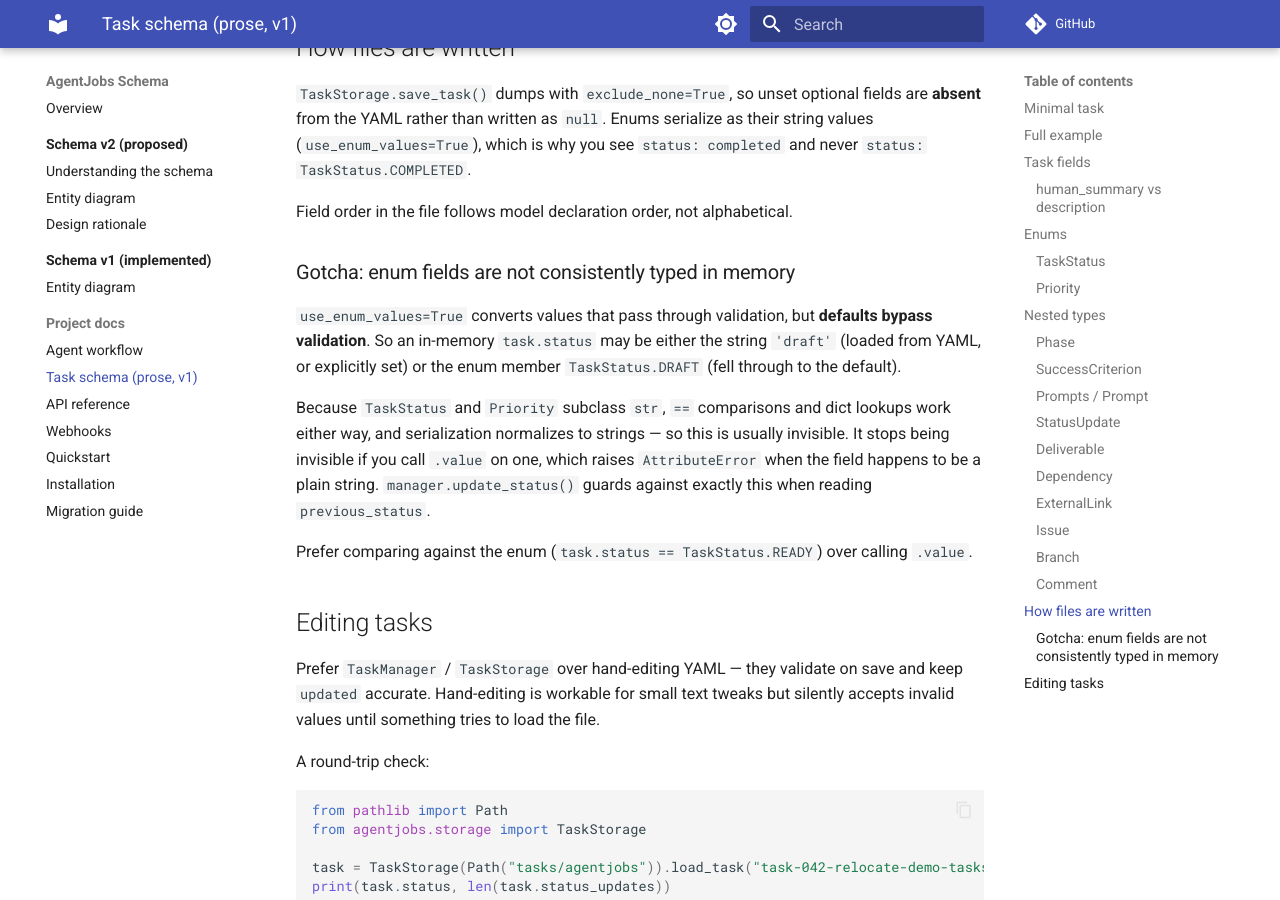
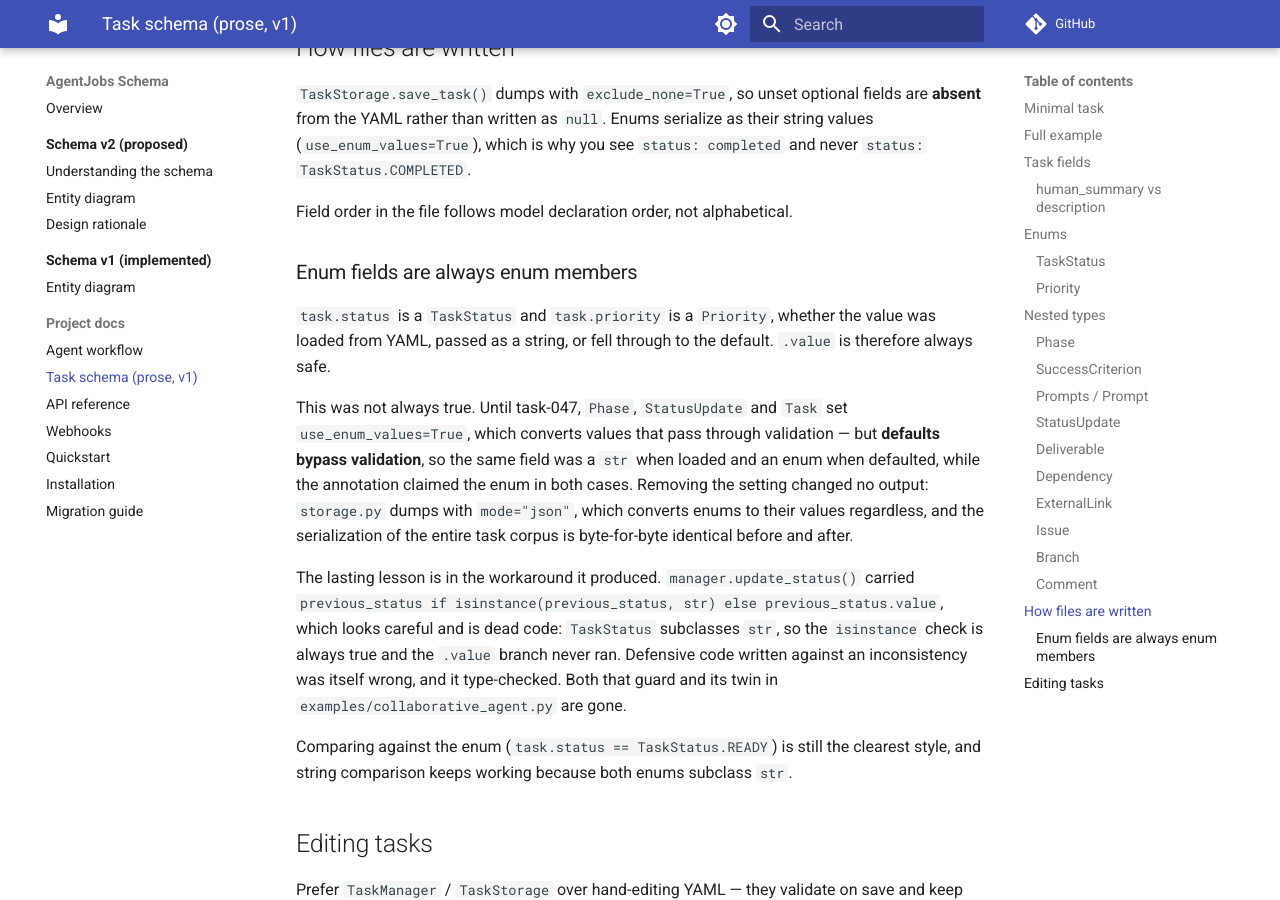
Before and after one commit to jeffposey/agentjobs, an MkDocs documentation site: the page built from docs/task-schema.md, in a window 1280 px wide and 900 px high, scrolled down 7291 px. Built offline with MkDocs 1.6.1 and Material for MkDocs 9.7.7, drawn with Linux system fonts in a browser that asks for light colours; comment, search, counter and statistics services are not loaded.

Commit message:
fix(task-047): make enum fields consistently typed, deleting two dead guards
Phase, StatusUpdate and Task set use_enum_values=True, which converts values
that pass through validation -- but defaults bypass validation. So task.status
was a str when loaded from YAML or set explicitly, and a TaskStatus when it fell
through to the default, while the annotation claimed TaskStatus in both cases.
The type was wrong half the time, which is why mypy could not catch
status-handling bugs.

Removing the setting changes no output, verified rather than assumed: the
serialization of all 30 corpus tasks hashes identically before and after,
because storage.py dumps with mode="json" and that converts enums regardless.
The setting was never what produced clean YAML.

The interesting part is the workaround it produced. manager.update_status
carried:

    previous_status if isinstance(previous_status, str) else previous_status.value

which looks careful and is dead: TaskStatus subclasses str, so the isinstance
check is always true and the .value branch never executed. Defensive code
written against the inconsistency was itself wrong, and it type-checked.
examples/collaborative_agent.py had the same dance. Both are gone, and
previous_status.value is now simply correct.

docs/task-schema.md documented the old behaviour as a gotcha; rewritten to
state the new guarantee and keep the lesson about the guard.

Co-Authored-By: Claude Opus 5 <noreply@anthropic.com>

```diff
--- a/docs/task-schema.md
+++ b/docs/task-schema.md
@@ -247,21 +247,29 @@ values (`use_enum_values=True`), which is why you see `status: completed` and ne
 
 Field order in the file follows model declaration order, not alphabetical.
 
-### Gotcha: enum fields are not consistently typed in memory
+### Enum fields are always enum members
 
-`use_enum_values=True` converts values that pass through validation, but **defaults
-bypass validation**. So an in-memory `task.status` may be either the string `'draft'`
-(loaded from YAML, or explicitly set) or the enum member `TaskStatus.DRAFT` (fell
-through to the default).
+`task.status` is a `TaskStatus` and `task.priority` is a `Priority`, whether the value
+was loaded from YAML, passed as a string, or fell through to the default. `.value` is
+therefore always safe.
 
-Because `TaskStatus` and `Priority` subclass `str`, `==` comparisons and dict lookups
-work either way, and serialization normalizes to strings — so this is usually invisible.
-It stops being invisible if you call `.value` on one, which raises `AttributeError` when
-the field happens to be a plain string. `manager.update_status()` guards against exactly
-this when reading `previous_status`.
+This was not always true. Until task-047, `Phase`, `StatusUpdate` and `Task` set
+`use_enum_values=True`, which converts values that pass through validation — but
+**defaults bypass validation**, so the same field was a `str` when loaded and an enum
+when defaulted, while the annotation claimed the enum in both cases. Removing the
+setting changed no output: `storage.py` dumps with `mode="json"`, which converts enums
+to their values regardless, and the serialization of the entire task corpus is
+byte-for-byte identical before and after.
 
-Prefer comparing against the enum (`task.status == TaskStatus.READY`) over calling
-`.value`.
+The lasting lesson is in the workaround it produced. `manager.update_status()` carried
+`previous_status if isinstance(previous_status, str) else previous_status.value`, which
+looks careful and is dead code: `TaskStatus` subclasses `str`, so the `isinstance` check
+is always true and the `.value` branch never ran. Defensive code written against an
+inconsistency was itself wrong, and it type-checked. Both that guard and its twin in
+`examples/collaborative_agent.py` are gone.
+
+Comparing against the enum (`task.status == TaskStatus.READY`) is still the clearest
+style, and string comparison keeps working because both enums subclass `str`.
 
 ## Editing tasks
 
```
Also changed, not shown: 3 other files.
